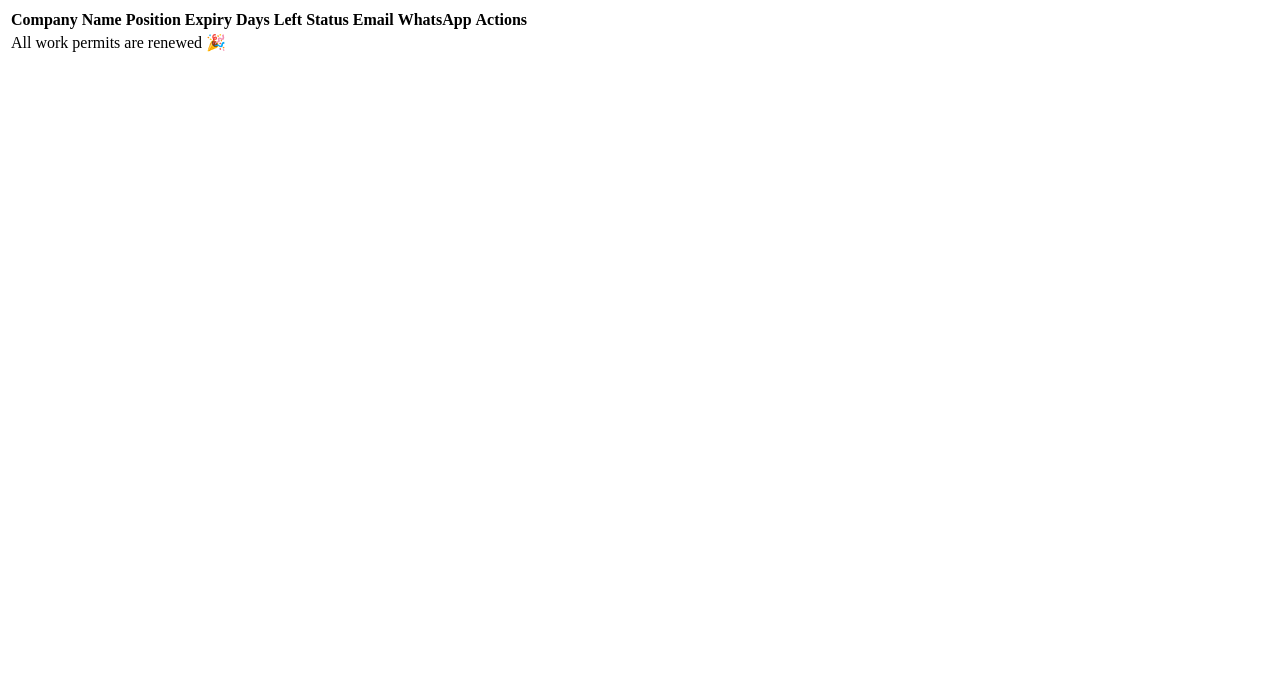
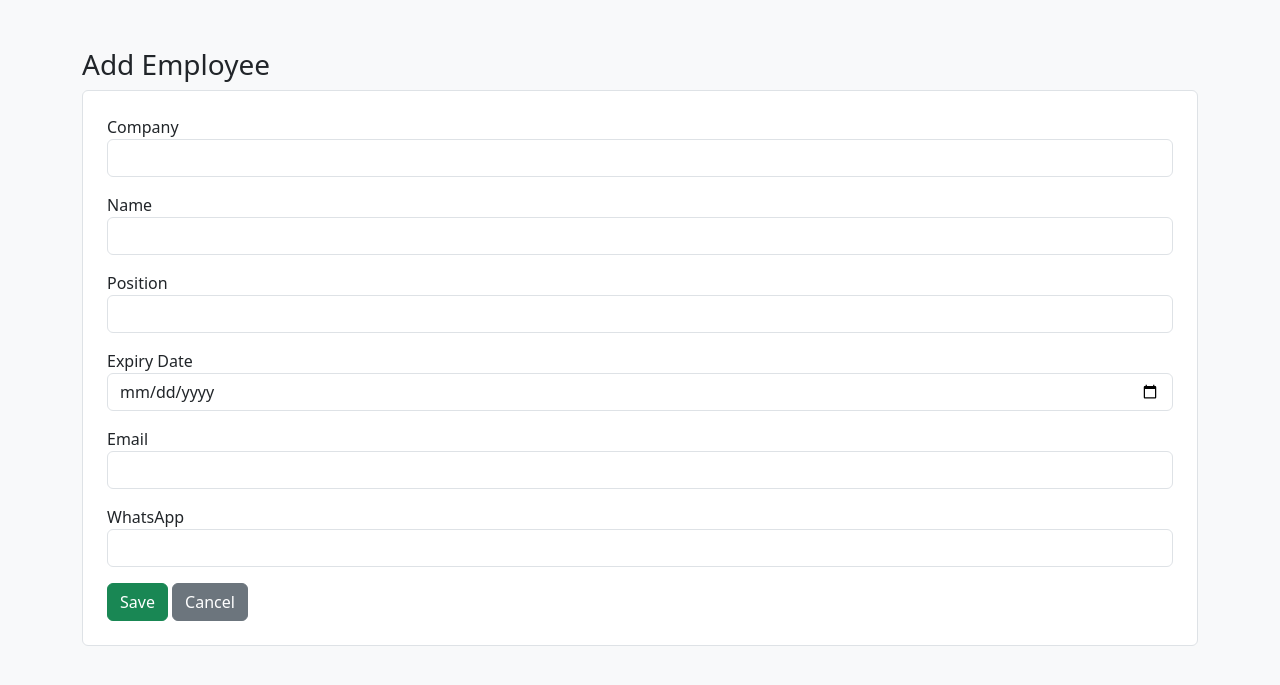
Before and after one commit to sharnik24/labor-dashboard, a Flask app: template templates/employee_table.html in a window 1280 px wide. Shown: the top 685 px of the page. Run offline with Flask 3, Linux system fonts and the light colour scheme; the template is opened without the code that fills it, so the values that code supplies are empty.

Commit message:
Replace employee table with add employee form
Replaced employee table with an add employee form.

```diff
--- a/templates/employee_table.html
+++ b/templates/employee_table.html
@@ -1,57 +1,51 @@
-<table class="table table-striped table-bordered table-hover">
-    <thead class="table-dark">
-        <tr>
-            <th>Company</th>
-            <th>Name</th>
-            <th>Position</th>
-            <th>Expiry</th>
-            <th>Days Left</th>
-            <th>Status</th>
-            <th>Email</th>
-            <th>WhatsApp</th>
-            <th>Actions</th>
-        </tr>
-    </thead>
-    <tbody>
-        {% set found = false %}
-        {% for emp in all_employees %}
-            {% if comp is none or emp.Company|lower|trim == comp|lower|trim %}
-                {% set found = true %}
-                <tr
-                  {% if emp.status == "Expired" %} class="table-danger"
-                  {% elif emp.status == "Expiring Soon" %} class="table-warning"
-                  {% endif %}
-                >
-                    <td>{{ emp.Company }}</td>
-                    <td>{{ emp.Name }}</td>
-                    <td>{{ emp.Position }}</td>
-                    <td>{{ emp.Expiry }}</td>
-                    <td>{{ emp.days_left }}</td>
-                    <td>
-                        <span class="badge
-                          {% if emp.status == 'Expired' %}bg-danger
-                          {% elif emp.status == 'Expiring Soon' %}bg-warning text-dark
-                          {% else %}bg-success{% endif %}">
-                          {{ emp.status }}
-                        </span>
-                    </td>
-                    <td>{{ emp.Email }}</td>
-                    <td>{{ emp.WhatsAppNumber }}</td>
-                    <td>
-                        <a href="/edit/{{ emp.Company }}/{{ emp.Name }}" class="btn btn-sm btn-warning">
-                            Edit
-                        </a>
-                    </td>
-                </tr>
-            {% endif %}
-        {% endfor %}
+<!DOCTYPE html>
+<html>
+<head>
+    <title>Add Employee</title>
+    <link href="https://cdn.jsdelivr.net/npm/bootstrap@5.3.3/dist/css/bootstrap.min.css" rel="stylesheet">
+</head>
+<body class="bg-light">
 
-        {% if not found %}
-        <tr>
-            <td colspan="9" class="text-center text-muted fw-bold">
-                All work permits are renewed 🎉
-            </td>
-        </tr>
-        {% endif %}
-    </tbody>
-</table>
+<div class="container mt-5">
+    <h3>Add Employee</h3>
+
+    <form method="POST" class="bg-white p-4 border rounded">
+
+        <div class="mb-3">
+            <label>Company</label>
+            <input name="Company" class="form-control" required>
+        </div>
+
+        <div class="mb-3">
+            <label>Name</label>
+            <input name="Name" class="form-control" required>
+        </div>
+
+        <div class="mb-3">
+            <label>Position</label>
+            <input name="Position" class="form-control">
+        </div>
+
+        <div class="mb-3">
+            <label>Expiry Date</label>
+            <input name="Expiry" type="date" class="form-control" required>
+        </div>
+
+        <div class="mb-3">
+            <label>Email</label>
+            <input name="Email" type="email" class="form-control">
+        </div>
+
+        <div class="mb-3">
+            <label>WhatsApp</label>
+            <input name="WhatsAppNumber" class="form-control">
+        </div>
+
+        <button class="btn btn-success">Save</button>
+        <a href="/" class="btn btn-secondary">Cancel</a>
+
+    </form>
+</div>
+
+</body>
+</html>
```
